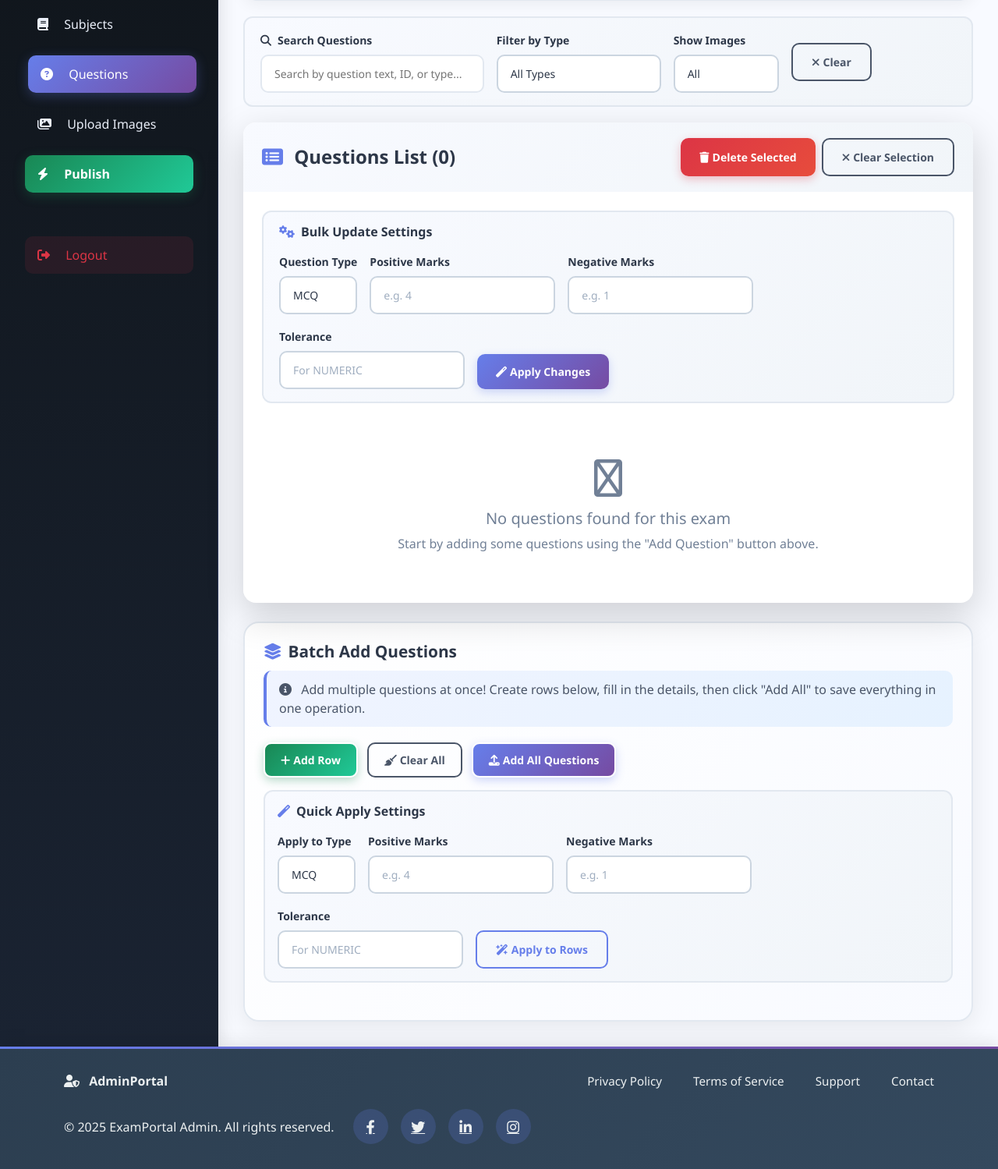
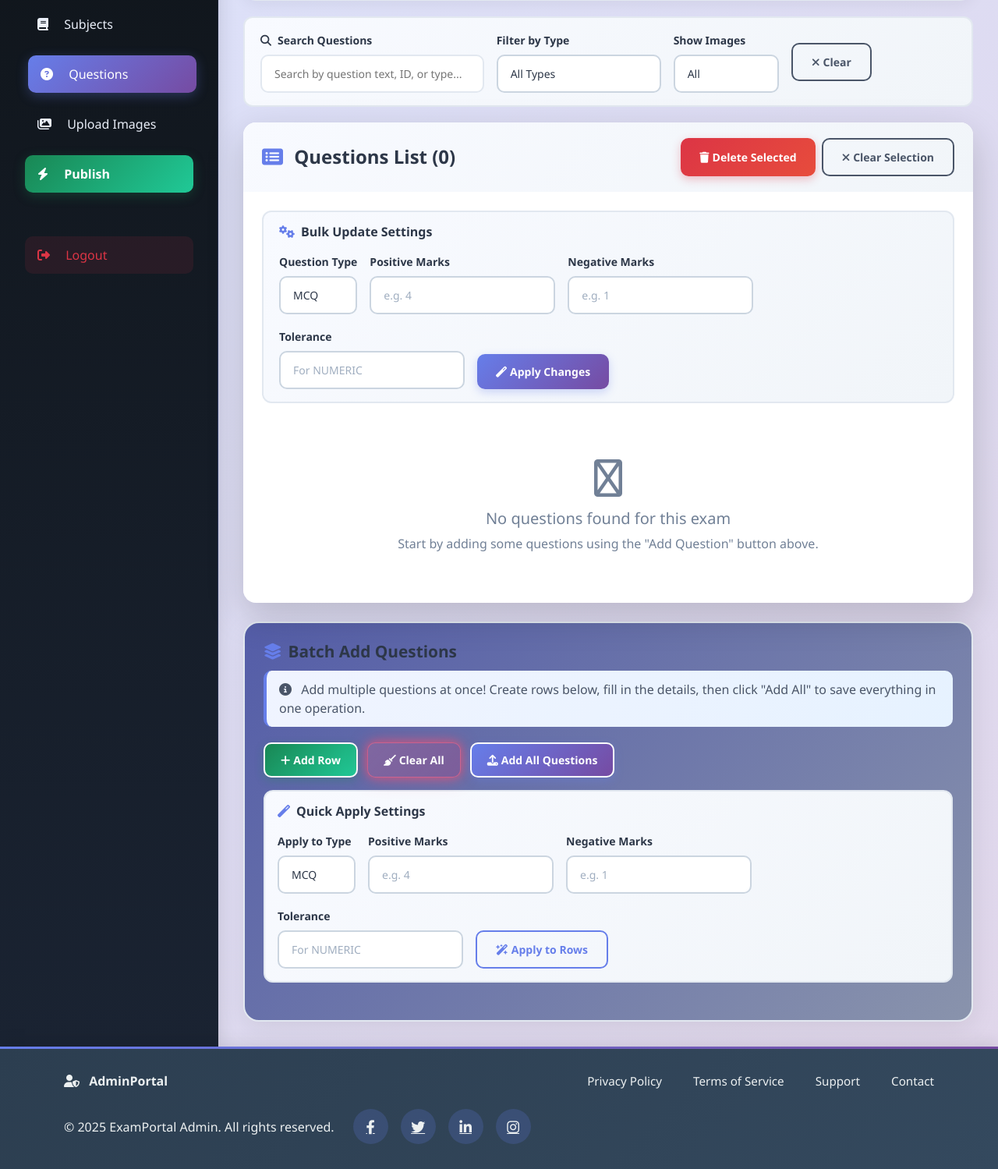
Before and after one commit to Jainarayan-Singh/OnlineExamPortalTest, a Flask app: page /admin/questions in a window 1280 px wide. Shown: the part 256-1755 px from the top of the page at 78% size. Run offline with Flask 3, Linux system fonts and the light colour scheme; the visitor is signed in with stand-in values (Sample User, id 1); some libraries are stand-ins or nearby versions.

Commit message:
Add files via upload

```diff
--- a/templates/admin/admin_base.html
+++ b/templates/admin/admin_base.html
@@ -1,7 +1,7 @@
 <!DOCTYPE html>
 <html lang="en">
 <head>
-  <link rel="icon" type="image/x-icon" href="{{ url_for('static', filename='favicon.jpg') }}">
+  <link rel="icon" type="image/x-icon" href="{{ url_for('static', filename='favicon.png') }}">
   <meta charset="UTF-8" />
   <title>Admin - {% block title %}{% endblock %}</title>
   <link href="https://cdn.jsdelivr.net/npm/bootstrap@5.3.0/dist/css/bootstrap.min.css" rel="stylesheet"/>
@@ -14,7 +14,7 @@
       --success: #198754;
       --sidebar-bg: linear-gradient(180deg, #0f1419 0%, #1a2332 100%);
       --sidebar-text: #e9eef8;
-      --content-bg: #f8faff;
+      --content-bg: linear-gradient(135deg, rgba(102,126,234,0.12), rgba(118,75,162,0.12));
       --card-bg: #ffffff;
       --text-primary: #2d3748;
       --text-secondary: #4a5568;
--- a/templates/admin/admin_login.html
+++ b/templates/admin/admin_login.html
@@ -1,7 +1,7 @@
 <!DOCTYPE html>
 <html lang="en">
 <head>
-    <link rel="icon" type="image/x-icon" href="{{ url_for('static', filename='favicon.jpg') }}">
+    <link rel="icon" type="image/x-icon" href="{{ url_for('static', filename='favicon.png') }}">
     <meta charset="UTF-8">
     <meta name="viewport" content="width=device-width, initial-scale=1.0">
     <title>Admin Login - ExamPortal</title>
--- a/templates/admin/questions.html
+++ b/templates/admin/questions.html
@@ -28,7 +28,7 @@
   }
 
   .batch-card {
-    background: linear-gradient(135deg, #ffffff 0%, #f8faff 100%);
+    background: linear-gradient(135deg, #545da8 0%, #8993ac 100%);
     border: 2px solid #e2e8f0;
     border-radius: 20px;
     padding: 24px;
@@ -60,7 +60,7 @@
   }
 
   .batch-row {
-    background: white;
+    background: rgb(255, 255, 255);
     border: 2px solid #e2e8f0;
     border-radius: 12px;
     padding: 16px;
@@ -390,6 +390,23 @@
       justify-content: center;
     }
   }
+  #clear-rows {
+  background: linear-gradient(135deg, rgba(255, 99, 132, 0.2), rgba(255, 0, 72, 0.15));
+  border: 1px solid rgba(255, 99, 132, 0.6);
+  color: #ffffff; /* text light red */
+  box-shadow: 0 0 12px rgba(255, 77, 109, 0.6),
+              0 0 25px rgba(255, 77, 109, 0.4);
+  transition: all 0.3s ease-in-out;
+}
+
+#clear-rows:hover {
+  background: linear-gradient(135deg, rgba(255, 77, 109, 0.3), rgba(255, 0, 72, 0.25));
+  color: #fff; /* text white on hover */
+  box-shadow: 0 0 18px rgba(255, 77, 109, 0.8),
+              0 0 35px rgba(255, 77, 109, 0.6);
+  transform: translateY(-2px) scale(1.02);
+}
+
 </style>
 
 <div class="page-header">
@@ -646,9 +663,9 @@
     <button id="add-row" class="btn btn-success batch-btn">
       <i class="fas fa-plus me-1"></i>Add Row
     </button>
-    <button id="clear-rows" class="btn btn-outline-secondary batch-btn">
-      <i class="fas fa-broom me-1"></i>Clear All
-    </button>
+<button id="clear-rows" class="btn btn-outline-secondary batch-btn">
+  <i class="fas fa-broom me-1"></i>Clear All
+</button>
     <button id="batch-submit" class="btn btn-primary batch-btn">
       <i class="fas fa-upload me-1"></i>Add All Questions
     </button>
```
